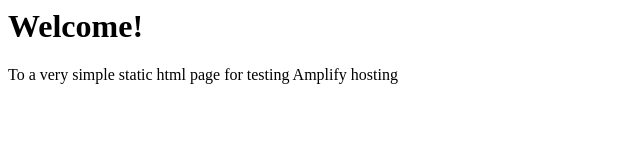
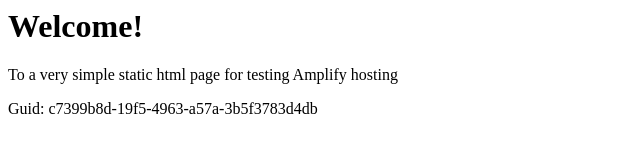
Before and after one commit to aws-aemilia-syd/Github-PR-Commit-Integration-Test-DoNotTouch-v0-preprod-ap-southeast-2, a website: page src/index.html in a window 1280 px wide. Shown: the whole page, without its empty margins (0-640 px from the left). Drawn offline with Linux system fonts and the light colour scheme.

Commit message:
commit from integ tests

```diff
--- a/src/index.html
+++ b/src/index.html
@@ -1,3 +1,5 @@
+
+
 <html lang="en">
 
 <head>
@@ -10,6 +12,6 @@
 <body>
     <h1>Welcome!</h1>
     <p>To a very simple static html page for testing Amplify hosting</p>
-</body>
+    <p>Guid: c7399b8d-19f5-4963-a57a-3b5f3783d4db</p></body>
 
 </html>
```
